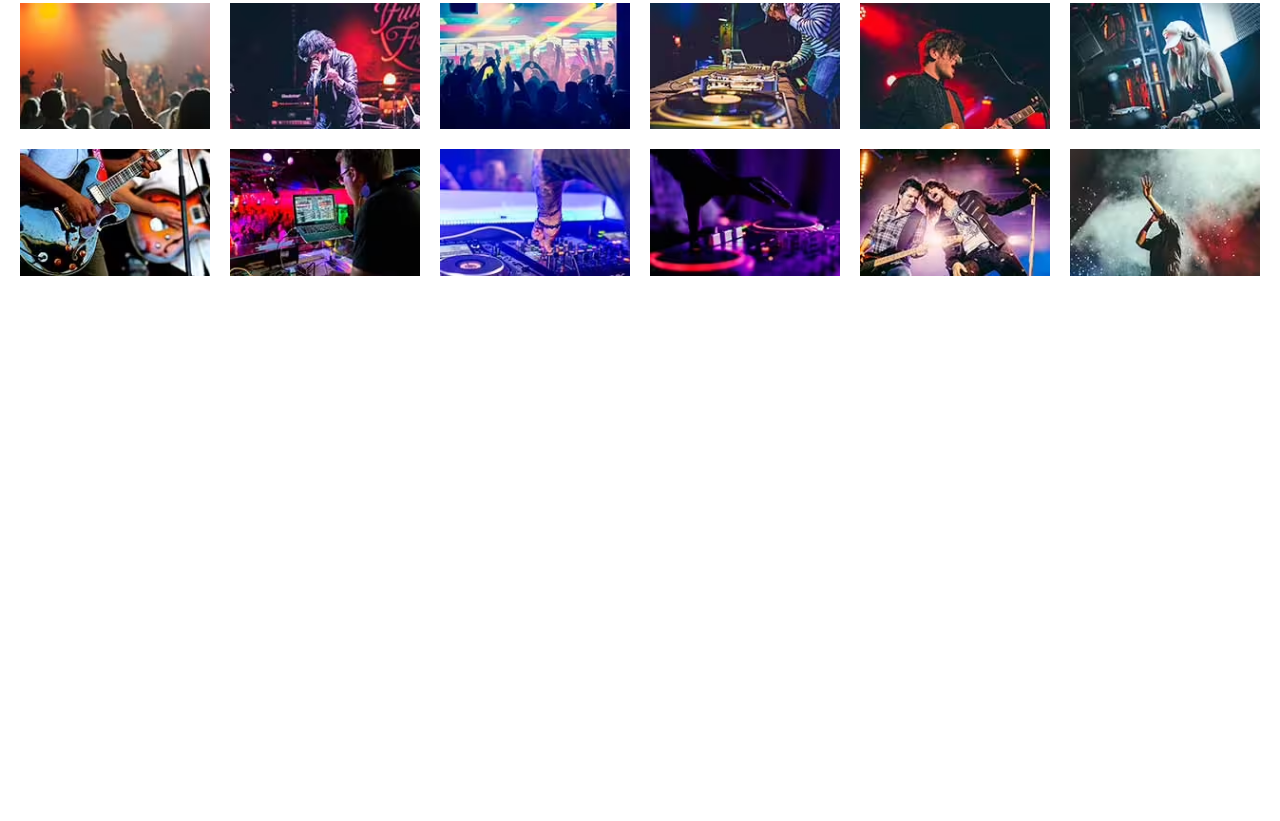
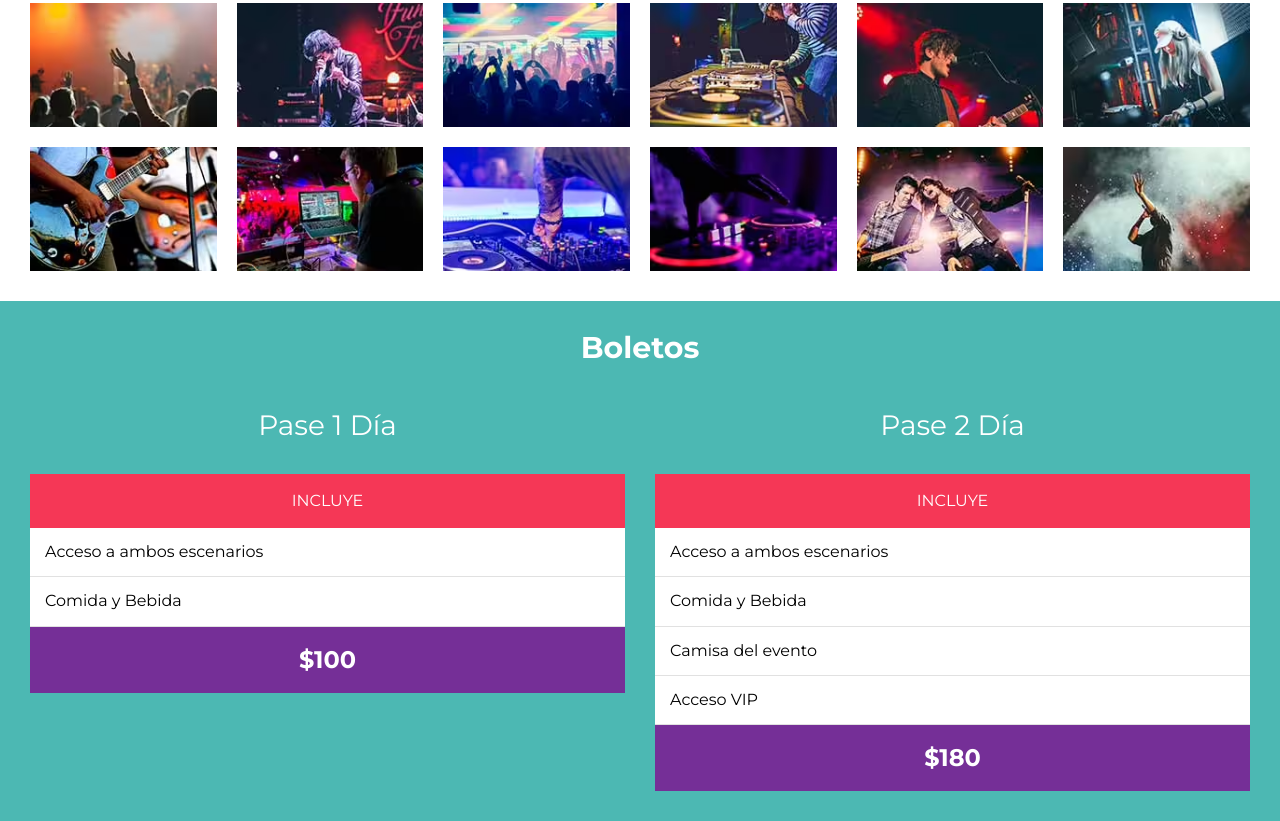
Before and after one commit to TheCuteGhost/Concierto, a website: page index.html in a window 1280 px wide. Shown: the part 2896-3717 px from the top of the page. Before the commit the page ends 3172 px from the top, so only its background shows below. Drawn offline with Linux system fonts and the light colour scheme.

Commit message:
Terminando el tablon de precios

```diff
--- a/index.html
+++ b/index.html
@@ -176,6 +176,48 @@
         <ul class="galeria-imagenes"></ul>
     </section>
 
+    <section class="boletos bg-verde">
+        <h3>Boletos</h3>
+
+        <div class="contenedo contenedor-boletos">
+            <div class="basico pase">
+                <p class="nombre-pase">Pase 1 Día</p>
+                <header class="pase-header">
+                    <p>Incluye</p>
+                </header>
+                <div class="pase-body">
+                    <ul>
+                        <li>Acceso a ambos escenarios</li>
+                        <li>Comida y Bebida</li>
+                    </ul>
+                </div>
+
+                <footer class="pase-footer">
+                    <p>$100</p>
+                </footer>
+            </div>
+
+            <div class="premium pase">
+                <p class="nombre-pase">Pase 2 Día</p>
+                <header class="pase-header">
+                    <p>Incluye</p>
+                </header>
+                <div class="pase-body">
+                    <ul>
+                        <li>Acceso a ambos escenarios</li>
+                        <li> Comida y Bebida</li>
+                        <li>Camisa del evento</li>
+                        <li>Acceso VIP</li>
+                    </ul>
+                </div>
+
+                <footer class="pase-footer">
+                    <p>$180</p>
+                </footer>
+            </div>
+        </div>
+    </section>
+
     <script src="build/js/galeria.js"></script>
 </body>
 </html>
--- /dev/null
+++ b/src/scss/layout/_boletos.scss
@@ -0,0 +1,64 @@
+@use '../bases/variables' as v;
+@use '../bases/mixins' as m;
+
+.boletos {
+    padding: 3rem 3rem;
+    h3 {
+        text-align: center;
+        color: v.$blanco;
+        margin-bottom: 1rem;
+    }
+
+    .contenedor-boletos {
+        @include m.tablet {
+            @include m.grid(2, 3rem)
+        }
+    }
+}
+
+.pase {
+    color: black;
+
+    .nombre-pase {
+        text-align: center;
+        font-size: 2.8rem;
+        color: v.$blanco;
+    }
+
+    &-header,
+    &-footer {
+        padding: 1.5rem;
+        p {
+            text-align: center;
+            color: v.$blanco;
+            margin: 0;
+        }
+    }
+
+    &-header {
+        background-color: v.$rosa;
+        p {
+            text-transform: uppercase;
+            font-size: 1.6rem;
+        }
+    }
+    &-body {
+        background-color: v.$blanco;
+        ul {
+            @include m.resetlist;
+            li,
+            :nth-child(odd) {
+                background-color: v.$blanco;
+                padding: 1.5rem;
+                border-bottom: 1px solid #e1e1e1;
+            }
+        }
+    }
+    &-footer {
+        background-color: v.$morado;
+        p {
+            font-size: 2.4rem;
+            font-weight: 700;
+        }
+    }
+}
--- a/src/scss/layout/_galeria.scss
+++ b/src/scss/layout/_galeria.scss
@@ -2,7 +2,7 @@
 @use '../bases/mixins' as m;
 
 .galeria {
-    padding: 3rem 2rem 0 2rem;
+    padding: 3rem 3rem;
     h3 {
         text-align: center;
     }
--- a/src/scss/layout/_index.scss
+++ b/src/scss/layout/_index.scss
@@ -3,3 +3,4 @@
 @forward 'festival';
 @forward 'lineup';
 @forward 'galeria';
+@forward 'boletos';
```
Also changed, not shown: build/css/app.css, 1 other file.
